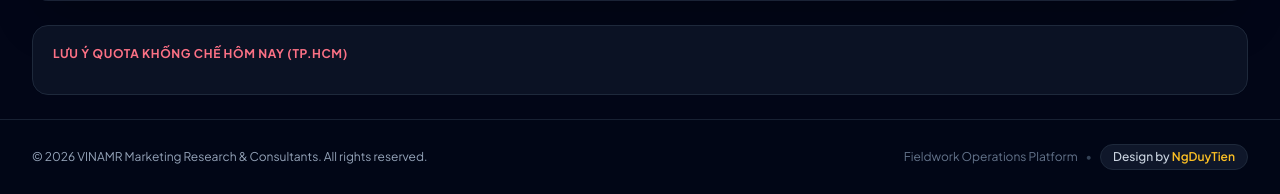
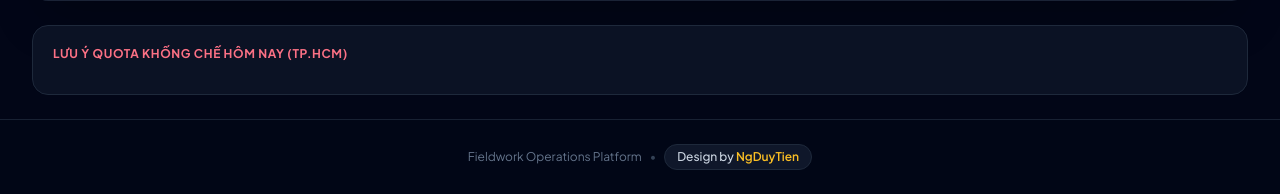
Before and after one commit to Duytien2203/vinamr-autofield, a Python web app: template templates/index.html in a window 1280 px wide. Shown: the part 685-879 px from the top of the page. Run offline with Jinja, Linux system fonts and the light colour scheme; the template is opened without the code that fills it, so the values that code supplies are empty; some libraries are stand-ins or nearby versions.

Commit message:
chore: remove copyright line from footer

```diff
--- a/templates/index.html
+++ b/templates/index.html
@@ -445,17 +445,12 @@
 
     <!-- FOOTER -->
     <footer class="mt-auto border-t border-slate-800/80 bg-slate-950/90 py-6 px-4 sm:px-6 lg:px-8 no-print">
-        <div class="max-w-[1600px] mx-auto flex flex-col sm:flex-row items-center justify-between gap-4 text-xs text-slate-400">
-            <div>
-                <span>© 2026 VINAMR Marketing Research & Consultants. All rights reserved.</span>
-            </div>
-            <div class="flex items-center gap-2">
-                <span class="text-slate-500">Fieldwork Operations Platform</span>
-                <span class="text-slate-700">•</span>
-                <span class="px-3 py-1 rounded-full bg-slate-900 border border-slate-800 text-slate-300 font-medium">
-                    Design by <span class="text-amber-400 font-semibold">NgDuyTien</span>
-                </span>
-            </div>
+        <div class="max-w-[1600px] mx-auto flex flex-col sm:flex-row items-center justify-center gap-2 text-xs text-slate-400">
+            <span class="text-slate-500">Fieldwork Operations Platform</span>
+            <span class="text-slate-700 hidden sm:inline">•</span>
+            <span class="px-3 py-1 rounded-full bg-slate-900 border border-slate-800 text-slate-300 font-medium">
+                Design by <span class="text-amber-400 font-semibold">NgDuyTien</span>
+            </span>
         </div>
     </footer>
 
```
